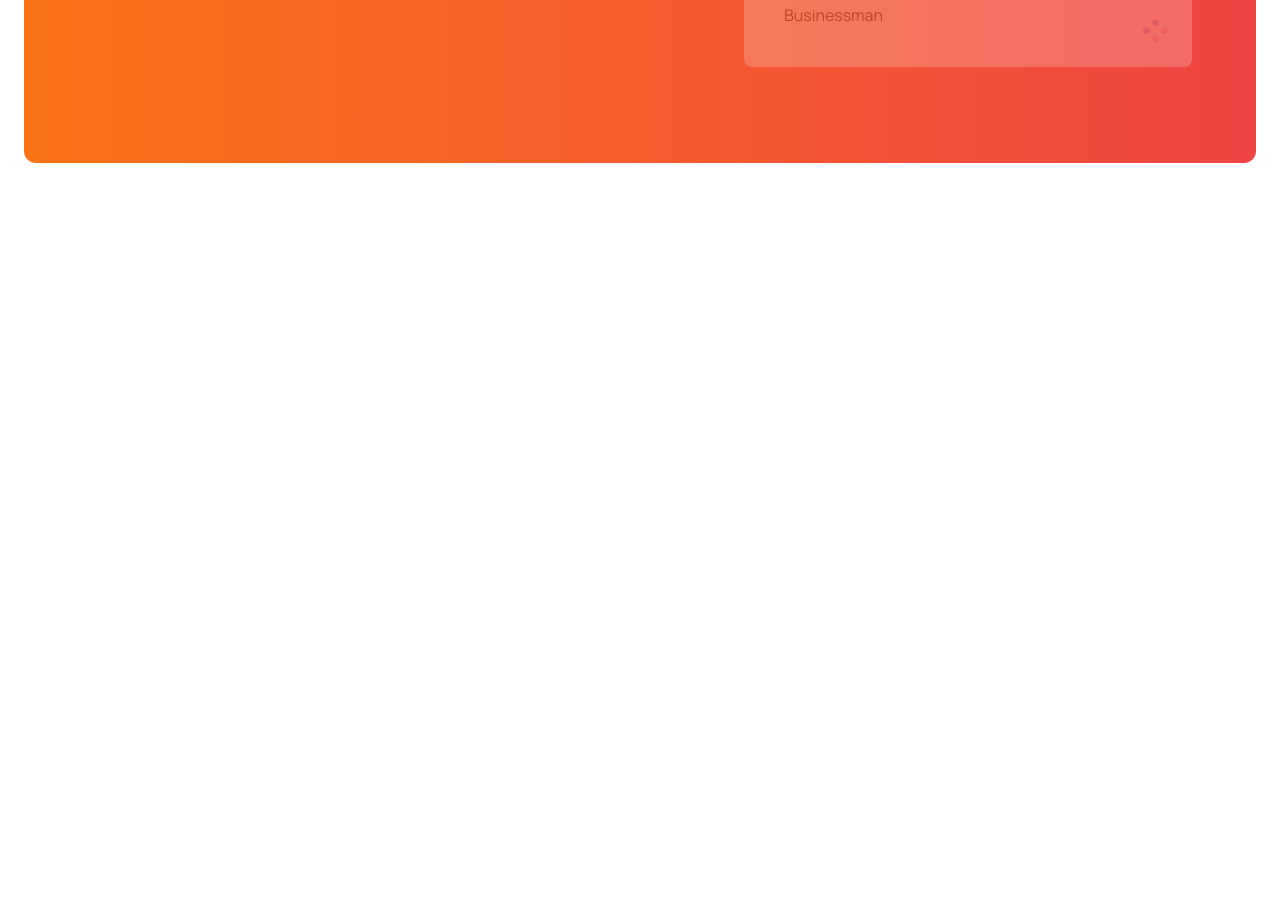
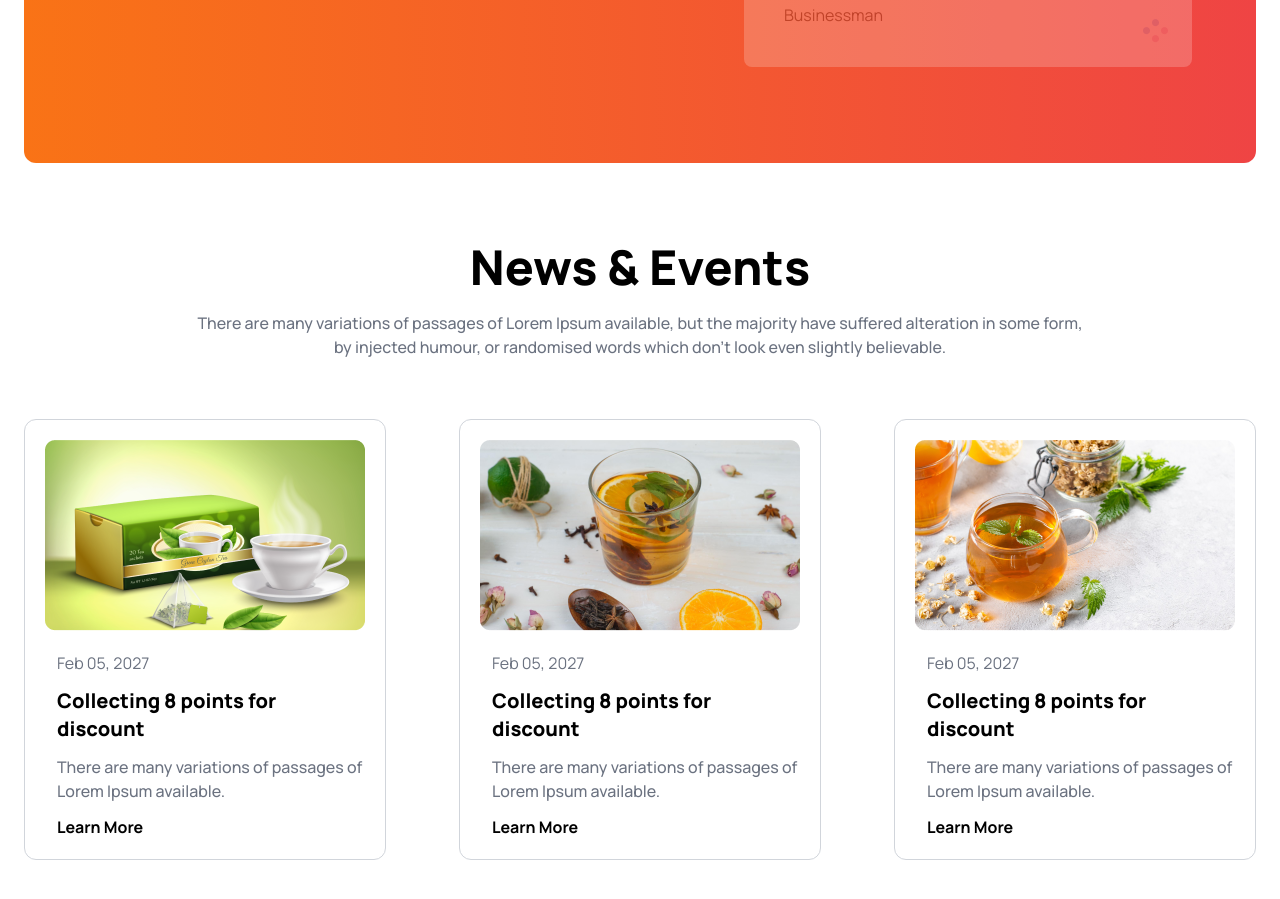
Before and after one commit to KhaledAzizZaki/tea-house-tailwind-css, a plain HTML site: page index.html in a window 1280 px wide. Shown: the part 2422-3321 px from the top of the page. Before the commit the page ends 2665 px from the top, so only its background shows below. Drawn offline with nearby package versions, Linux system fonts and the light colour scheme.

Commit message:
add news part

```diff
--- a/index.html
+++ b/index.html
@@ -82,11 +82,10 @@
       </section>
     </header>
 
-    <main>
+    <main class="max-w-screen-xl m-auto px-4 md:px-6 mb-20 lg:px8">
       <!-- Featured Products -->
-      <section
-        class="text-center max-w-screen-xl my-24 mx-auto px-4 md:px-6 lg:px8"
-      >
+      <section class="text-center my-24">
+        <!-- Description -->
         <h4 class="font-extrabold lg:text-5xl text-3xl">
           Our Featured Products
         </h4>
@@ -95,9 +94,11 @@
           the majority have suffered alteration in some form, by injected
           humour, or randomised words which don't look even slightly believable.
         </p>
+        <!-- All cards -->
         <div
           class="flex lg:justify-between justify-center gap-6 flex-wrap mt-10"
         >
+          <!-- 1st card -->
           <div class="bg-stone-100 p-7 rounded-xl max-w-64">
             <img class="mx-auto" src="images/tea-1.png" alt="" />
             <h5 class="font-extrabold text-2xl mt-7">Milk Tea</h5>
@@ -105,6 +106,7 @@
               Creamer could be replaced by fresh milk
             </p>
           </div>
+          <!-- 2nd card -->
           <div class="bg-stone-100 p-7 rounded-xl max-w-64">
             <img class="mx-auto" src="images/tea-2.png" alt="" />
             <h5 class="font-extrabold text-2xl mt-7">Black Tea</h5>
@@ -112,6 +114,7 @@
               Creamer could be replaced by fresh milk
             </p>
           </div>
+          <!-- 3rd card -->
           <div class="bg-stone-100 p-7 rounded-xl max-w-64">
             <img class="mx-auto" src="images/tea-3.png" alt="" />
             <h5 class="font-extrabold text-2xl mt-7">Lemon Tea</h5>
@@ -119,6 +122,7 @@
               Creamer could be replaced by fresh milk
             </p>
           </div>
+          <!-- 4th card -->
           <div class="bg-stone-100 p-7 rounded-xl max-w-64">
             <img class="mx-auto" src="images/tea-4.png" alt="" />
             <h5 class="font-extrabold text-2xl mt-7">Green Tea</h5>
@@ -130,26 +134,30 @@
       </section>
 
       <!-- Great Tea -->
-      <section
-        class="max-w-screen-xl my-24 mx-auto px-4 md:px-6 lg:px8 lg:flex justify-center items-center gap-12"
-      >
+      <section class="my-24 lg:flex justify-center items-center gap-12">
+        <!-- all card -->
         <div class="grid grid-cols-2 grid-rows-3 gap-7 lg:w-2/4 mb-12 lg:mb-0">
+          <!-- 1st card -->
           <div
             class="bg-gradient-to-r from-red-100 to-orange-100 row-span-1 rounded-xl"
           ></div>
 
+          <!-- 2nd card -->
           <div class="bg-yellow-50 row-span-2 rounded-xl p-6">
             <img class="mx-auto" src="images/fresh-1.png" alt="" />
           </div>
 
+          <!-- 3rd card -->
           <div class="bg-slate-100 row-span-2 rounded-xl p-6">
             <img class="mx-auto" src="images/fresh-2.png" alt="" />
           </div>
 
+          <!-- 4th card -->
           <div
             class="bg-gradient-to-r from-stone-200 to-white row-span-1 rounded-xl"
           ></div>
         </div>
+        <!-- description -->
         <div class="lg:w-2/4">
           <h4 class="font-extrabold text-5xl">Great Tea, Freshly Presented</h4>
           <p class="font-medium text-base text-gray-500 pt-5">
@@ -173,10 +181,12 @@
       </section>
 
       <!-- Meet our Super -->
-      <section class="max-w-screen-xl mb-20 m-auto px-4 md:px-6 lg:px8">
+      <section class="mb-20">
+        <!-- Background -->
         <div
           class="lg:flex justify-between items-center bg-gradient-to-r from-orange-500 to-red-500 rounded-xl px-4 md:px-6 lg:px-16 lg:py-20"
         >
+          <!-- Description -->
           <div class="py-4">
             <h4 class="font-extrabold text-5xl text-white max-w-96">
               Meet Our Super Clients
@@ -193,7 +203,10 @@
               Show All
             </button>
           </div>
+
+          <!-- All cards -->
           <div class="relative ml-32">
+            <!-- 1st card -->
             <div class="py-4 absolute top-28 -left-28 z-10">
               <div class="bg-white relative rounded-lg p-10 max-w-md">
                 <div class="absolute -top-4 -left-4 bg-white rounded-full p-1">
@@ -210,6 +223,7 @@
                 </div>
               </div>
             </div>
+            <!-- 2nd card -->
             <div class="py-4 opacity-20">
               <div class="bg-white relative rounded-lg p-10 max-w-md">
                 <div class="absolute -top-4 -left-4 bg-white rounded-full p-1">
@@ -226,6 +240,7 @@
                 </div>
               </div>
             </div>
+            <!-- 3rd card -->
             <div class="py-4 opacity-20">
               <div class="bg-white relative rounded-lg p-10 max-w-md">
                 <div class="absolute -top-4 -left-4 bg-white rounded-full p-1">
@@ -247,7 +262,66 @@
       </section>
 
       <!-- News & Events -->
-      <section></section>
+      <section>
+        <!-- description -->
+        <div class="text-center max-w-4xl mx-auto">
+          <h4 class="font-extrabold text-5xl">News & Events</h4>
+          <p class="font-medium text-base text-gray-500 py-5">
+            There are many variations of passages of Lorem Ipsum available, but
+            the majority have suffered alteration in some form, by injected
+            humour, or randomised words which don't look even slightly
+            believable.
+          </p>
+        </div>
+
+        <!-- all cards -->
+        <div
+          class="flex gap-6 flex-wrap xl:justify-between justify-center mt-10"
+        >
+          <!-- 1st card -->
+          <div class="p-5 border rounded-xl border-gray-300 max-w-sm">
+            <img class="mx-auto pb-5" src="images/news-1.png" alt="" />
+            <div class="pl-3 mx-auto max-w-80">
+              <data class="text-gray-500" value="">Feb 05, 2027</data>
+              <h5 class="py-3 font-extrabold text-xl">
+                Collecting 8 points for discount
+              </h5>
+              <p class="pb-3 font-medium text-gray-500">
+                There are many variations of passages of Lorem Ipsum available.
+              </p>
+              <a class="font-bold" href="">Learn More</a>
+            </div>
+          </div>
+          <!-- 2nd card -->
+          <div class="p-5 border rounded-xl border-gray-300 max-w-sm">
+            <img class="mx-auto pb-5" src="images/news-2.png" alt="" />
+            <div class="pl-3 mx-auto max-w-80">
+              <data class="text-gray-500" value="">Feb 05, 2027</data>
+              <h5 class="py-3 font-extrabold text-xl">
+                Collecting 8 points for discount
+              </h5>
+              <p class="pb-3 font-medium text-gray-500">
+                There are many variations of passages of Lorem Ipsum available.
+              </p>
+              <a class="font-bold" href="">Learn More</a>
+            </div>
+          </div>
+          <!-- 3rd card -->
+          <div class="p-5 border rounded-xl border-gray-300 max-w-sm">
+            <img class="mx-auto pb-5" src="images/news-3.png" alt="" />
+            <div class="pl-3 mx-auto max-w-80">
+              <data class="text-gray-500" value="">Feb 05, 2027</data>
+              <h5 class="py-3 font-extrabold text-xl">
+                Collecting 8 points for discount
+              </h5>
+              <p class="pb-3 font-medium text-gray-500">
+                There are many variations of passages of Lorem Ipsum available.
+              </p>
+              <a class="font-bold" href="">Learn More</a>
+            </div>
+          </div>
+        </div>
+      </section>
     </main>
 
     <footer></footer>
```
